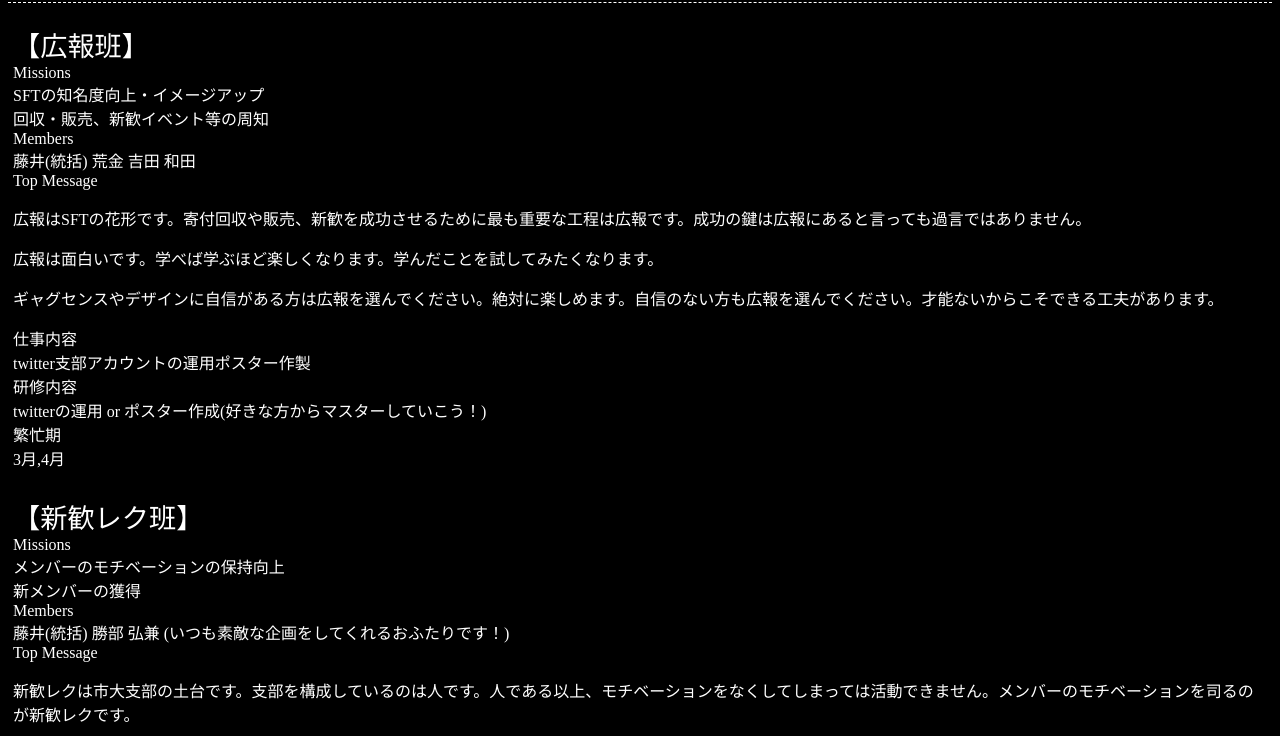
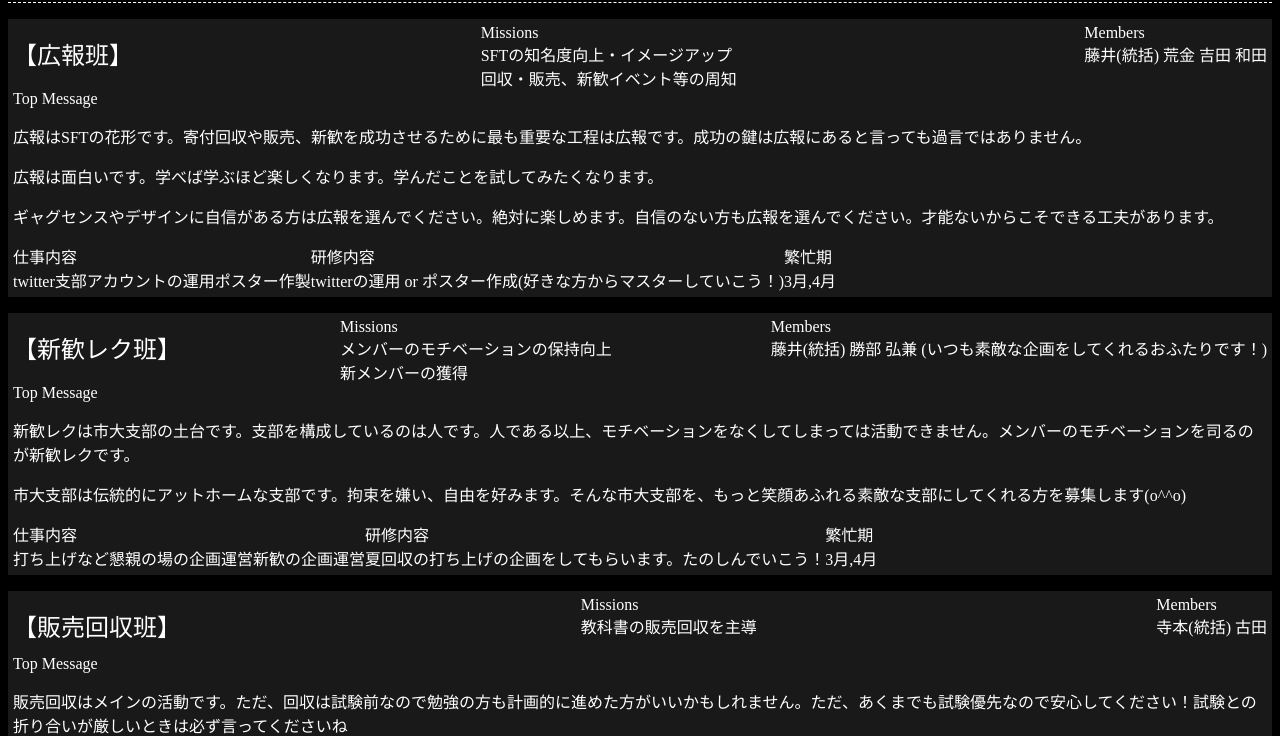
Before and after one commit to SFTOCU/store, a plain HTML site: page introduction/index.html in a window 1280 px wide. Shown: the part 84-820 px from the top of the page. Drawn offline with Linux system fonts and the light colour scheme.

Commit message:
班紹介追加

```diff
--- a/introduction/style.css
+++ b/introduction/style.css
@@ -28,8 +28,20 @@ header ul{
 article>ul{
     list-style: none;
     padding:5px;
+    font-family: serif;
+    display: flex;
+    flex-wrap: wrap;
+    background-color: rgba(50,50,50,0.5);
+}
+article>ul>li{
+    display: inline-block;
 }
 article>ul>li:first-child{
-    font-size:1.7em;
-    font-family: serif;
+    font-size:1.5em;
+    flex-grow: 1;
+    padding: .5em 0;
+
 }
+article>ul>li:nth-child(2){
+    flex-grow: 1;
+}
```
